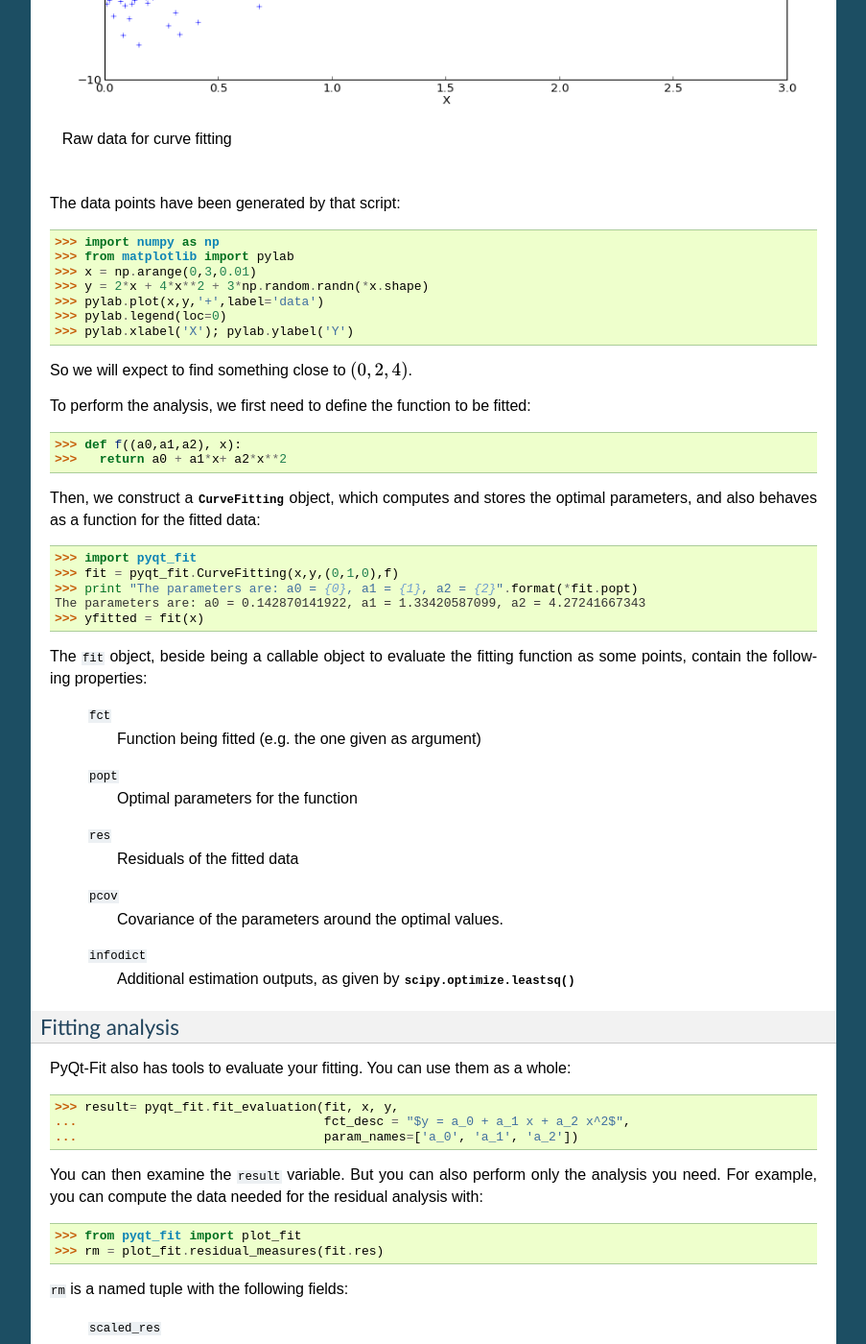
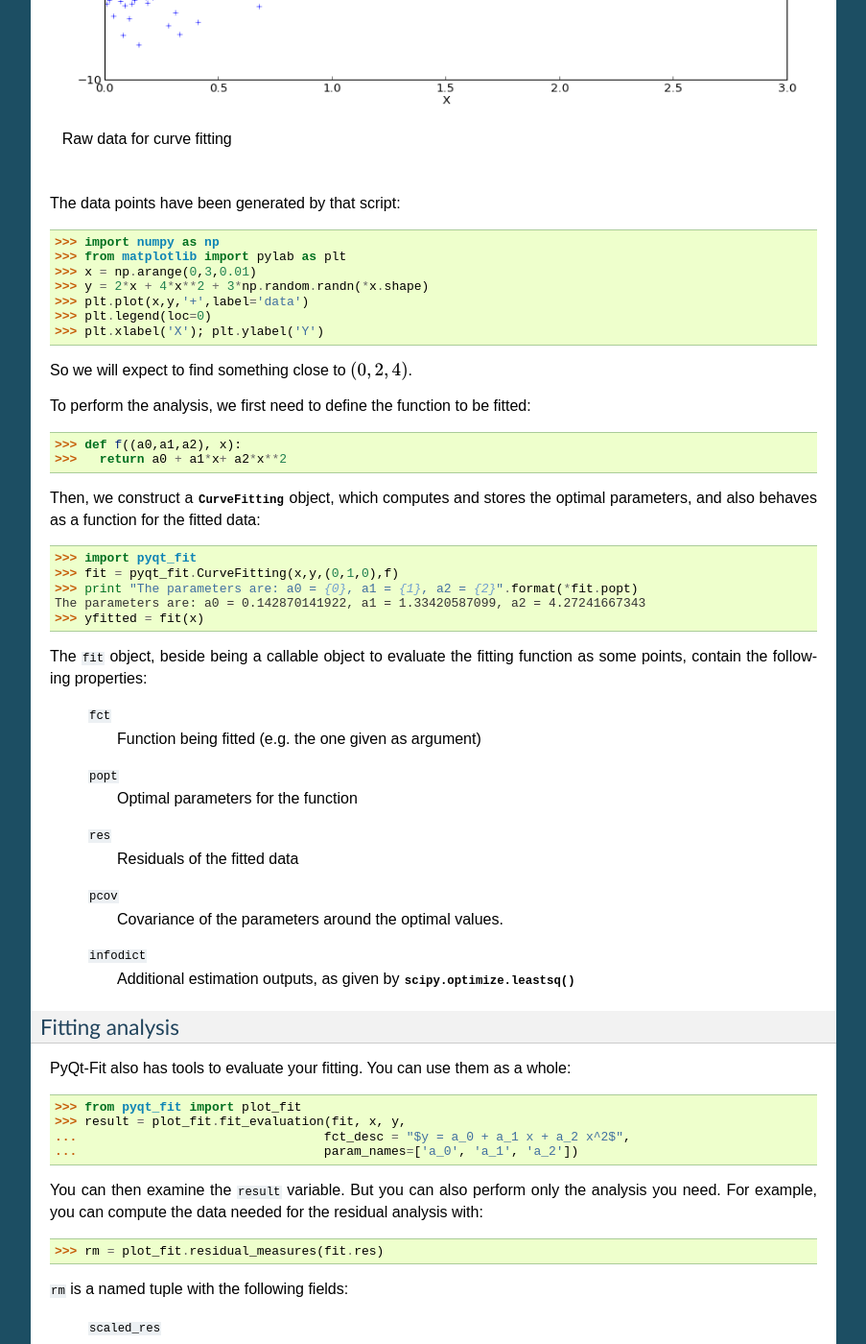
Before and after one commit to sergeyfarin/pyqt-fit, a Sphinx documentation site: the page built from docs/Param_tut.rst, in a window 1280 px wide and 1400 px high, scrolled down 1212 px. Shown: the whole window at 96% size, without its empty margins (198-1101 px from the left). Built offline with Sphinx 7.4.7, drawn with Linux system fonts in a browser that asks for light colours; formulas are drawn with MathJax 3; the version number could not be read and is left out; some of the changed text lies outside the part shown.

```diff
--- a/docs/Param_tut.rst
+++ b/docs/Param_tut.rst
@@ -50,12 +50,12 @@ Let's assume the points look like this:
 The data points have been generated by that script::
 
   >>> import numpy as np
-  >>> from matplotlib import pylab
+  >>> from matplotlib import pylab as plt
   >>> x = np.arange(0,3,0.01)
   >>> y = 2*x + 4*x**2 + 3*np.random.randn(*x.shape)
-  >>> pylab.plot(x,y,'+',label='data')
-  >>> pylab.legend(loc=0)
-  >>> pylab.xlabel('X'); pylab.ylabel('Y')
+  >>> plt.plot(x,y,'+',label='data')
+  >>> plt.legend(loc=0)
+  >>> plt.xlabel('X'); plt.ylabel('Y')
 
 So we will expect to find something close to :math:`(0,2,4)`.
 
@@ -96,7 +96,8 @@ Fitting analysis
 
 PyQt-Fit also has tools to evaluate your fitting. You can use them as a whole::
 
-  >>> result= pyqt_fit.fit_evaluation(fit, x, y,
+  >>> from pyqt_fit import plot_fit
+  >>> result = plot_fit.fit_evaluation(fit, x, y,
   ...                                 fct_desc = "$y = a_0 + a_1 x + a_2 x^2$",
   ...                                 param_names=['a_0', 'a_1', 'a_2'])
 
@@ -104,7 +105,6 @@ You can then examine the ``result`` variable. But you can also perform only the
 analysis you need. For example, you can compute the data needed for the
 residual analysis with::
 
-  >>> from pyqt_fit import plot_fit
   >>> rm = plot_fit.residual_measures(fit.res)
 
 ``rm`` is a named tuple with the following fields:
@@ -168,11 +168,11 @@ intervals for the curve and for the parameters.
 
 On the data, the result can be plotted with::
 
-  >>> plot(xs, result.y_fit(xs), 'r', label="Fitted curve")
-  >>> plot(xs, result.CIs[0][0,0], 'g--', label='95% CI')
-  >>> plot(xs, result.CIs[0][0,1], 'g--')
-  >>> fill_between(xs, result.CIs[0][0,0], result.CIs[0][0,1], color='g', alpha=0.25)
-  >>> legend(loc=0)
+  >>> plt.plot(xs, result.y_fit(xs), 'r', label="Fitted curve")
+  >>> plt.plot(xs, result.CIs[0][0,0], 'g--', label='95% CI')
+  >>> plt.plot(xs, result.CIs[0][0,1], 'g--')
+  >>> plt.fill_between(xs, result.CIs[0][0,0], result.CIs[0][0,1], color='g', alpha=0.25)
+  >>> plt.legend(loc=0)
 
 The result is:
 
```
Also changed, not shown: other parts of docs/Param_tut.rst (+1 -1 lines), docs/NonParam_tut.rst (+28 -4 lines), 2 other files.
